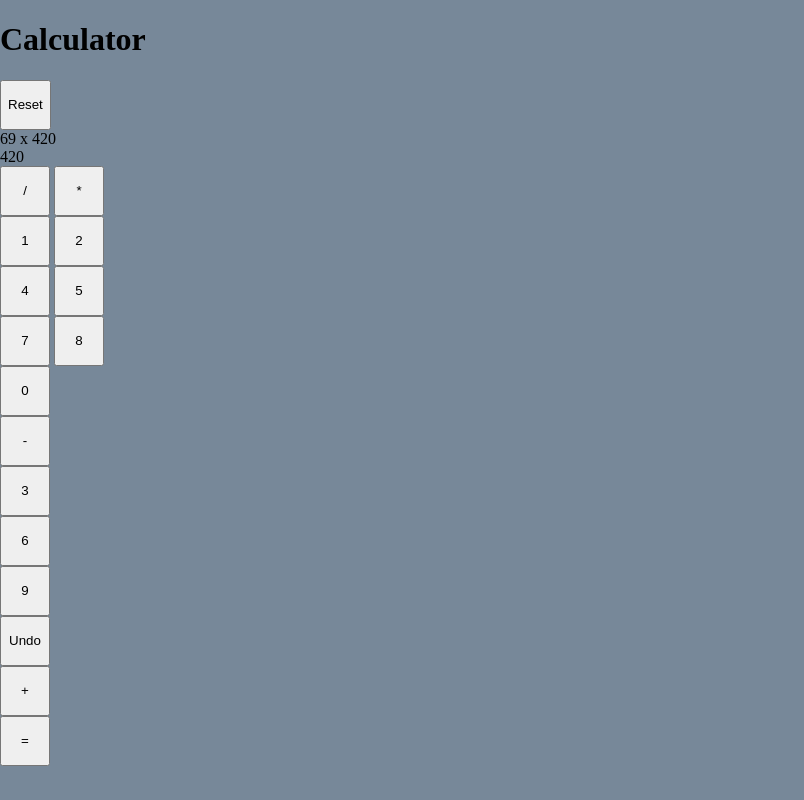
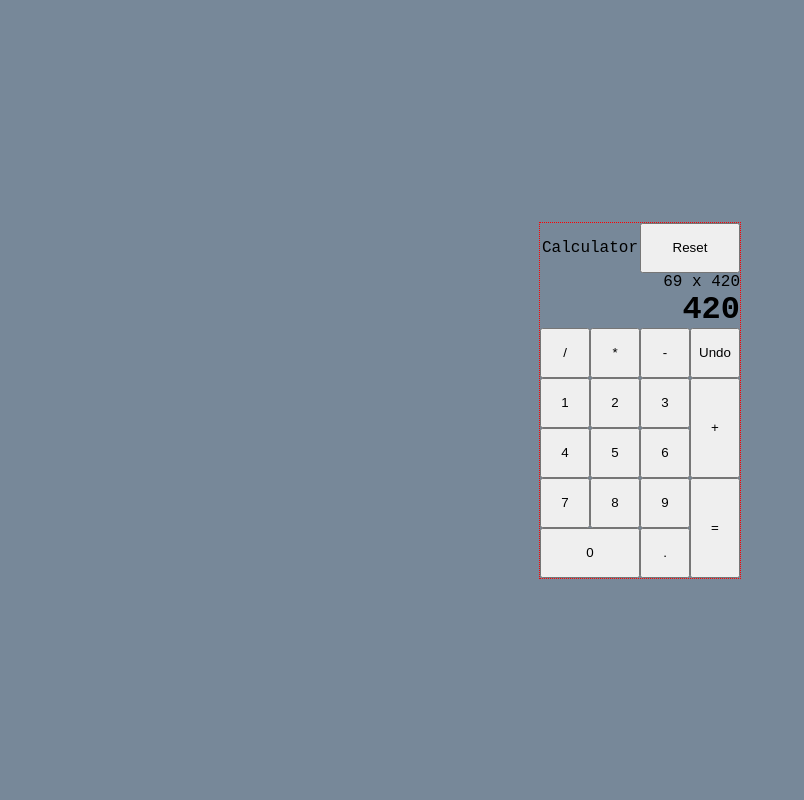
Before and after one commit to SpekkioKilwala/calculator, a plain HTML site: page index.html in a window 1280 px wide. Shown: the whole page, without its empty margins (0-804 px from the left). Drawn offline with Linux system fonts and the light colour scheme.

Commit message:
Align elements with simple CSS

```diff
--- a/index.html
+++ b/index.html
@@ -10,11 +10,11 @@
 <body>
     <div class="brick">
         <div class="menu">
-            <h1>Calculator</h1>
+            <div class="title-bar">Calculator</div>
             <button class="x2 y1 reset">Reset</button>
         </div>
         <div class="full-readout">69 x 420</div>
-        <div class="main-readout">420</div>
+        <div class="main-readout"><strong>420</strong></div>
         <div class="keypad">
             <!-- Going with a layout similar to my KB numpad -->
             <!--
@@ -58,6 +58,9 @@
                 <div class="row single">
                     <button class="x1 y1 digit">9</button>
                 </div>
+                <div class="row single">
+                    <button class="x1 y1 decimal">.</button>
+                </div>
             </div>
             <div class="column single">
                 <div class="row single">
--- a/style.css
+++ b/style.css
@@ -1,9 +1,68 @@
 body {
     background-color: lightslategrey;
     margin: 0px;
+    font-family: 'Courier New', Courier, monospace;
+    display: flex;
+    flex-direction: column;
+    align-items: center;
+    justify-content: center;
+    height: 100vh;
 }
 
-button {
-    min-width: 50px;
-    min-height: 50px;
+.brick {
+    display: flex;
+    flex-direction: column;
+    width: fit-content;
+    height: fit-content;
+    border: 1px dotted red;
 }
+
+.menu {
+    display: flex;
+    flex-direction: row;
+    align-items: center;
+}
+
+.title-bar {
+    margin: auto;
+}
+
+.full-readout,
+.main-readout {
+    text-align: right;
+}
+
+.main-readout {
+    font-size: 2rem;
+}
+
+.keypad {
+    display: flex;
+    flex-direction: row;
+}
+
+.column {
+    display: flex;
+    flex-direction: column;
+}
+
+.row {
+    display: flex;
+    flex-direction: row;
+}
+
+.x1 {
+    width: 50px;
+}
+
+.x2 {
+    width: 100px;
+}
+
+.y1 {
+    height: 50px;
+}
+
+.y2 {
+    height: 100px;
+}
```
